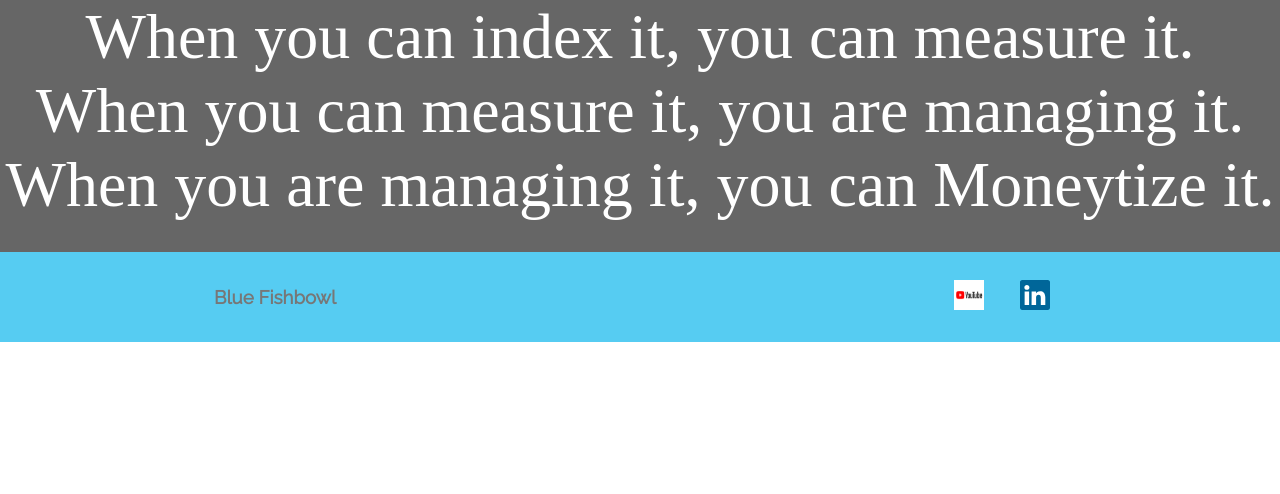
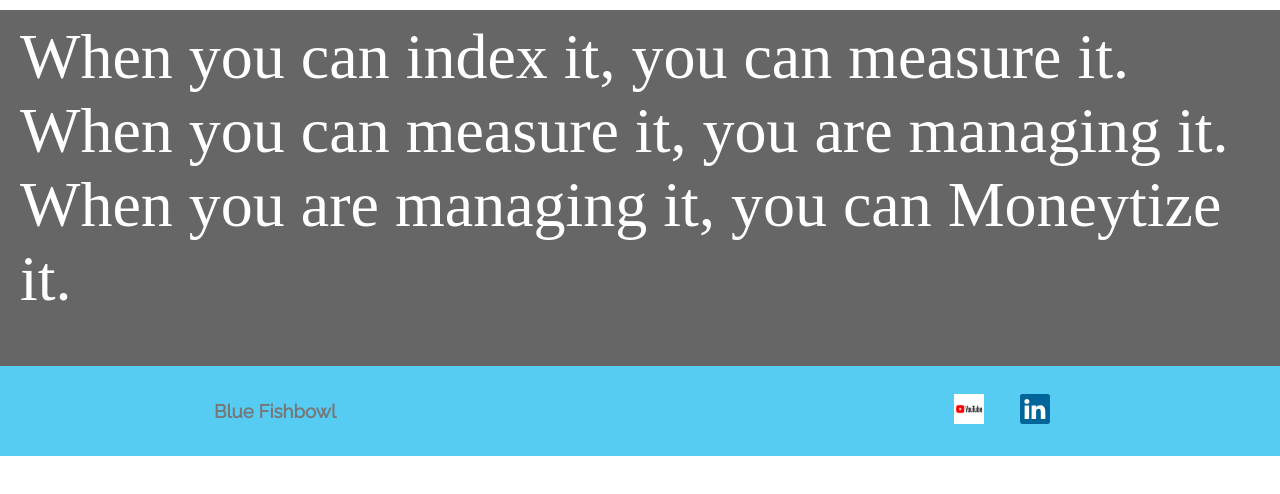
Before and after one commit to bluefishbowl/bluefishbowl.github.io, a plain HTML site: page index.html in a window 1280 px wide. Drawn offline with Linux system fonts and the light colour scheme; a web font is replaced by a local one.

Commit message:
Update styles.css

```diff
--- a/styles.css
+++ b/styles.css
@@ -36,7 +36,7 @@ html, body {
 }
 
 .main-nav {
-    text-align: center;
+    text-align: left;
     font-size: 1.1em;
     font-weight: lighter;
     border-bottom: 1px solid rgba(255, 255, 255, .3)
@@ -59,8 +59,9 @@ html, body {
 }
 
 .motto {
-    text-align: center;
-    margin: 0;
+    text-align: left;
+    padding: 10px;
+    margin: 10px;
     font-size: 4em;
     font-family: "Booter - Zero Zero";
     font-weight: normal;
```
